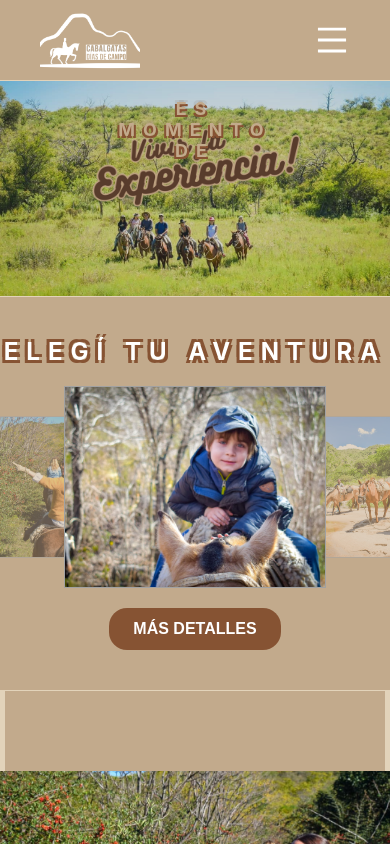
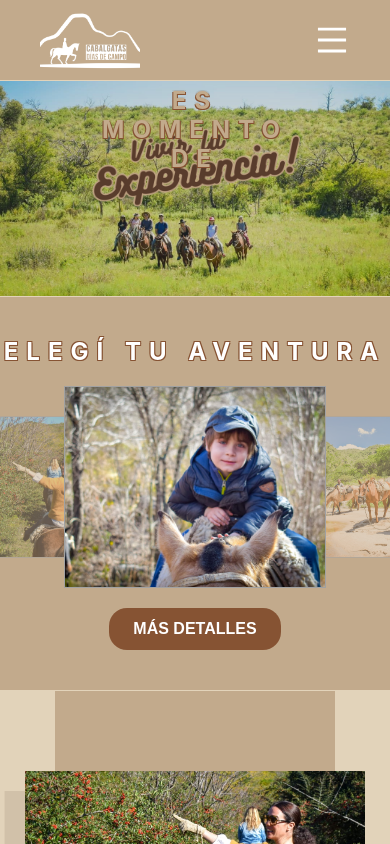
Before and after one commit to androettojuan/web-cabalgatas2, a React (Create React App) app: page / in a window 390 px wide. Shown: the top 844 px of the page. Built offline with nearby package versions, Linux system fonts and the light colour scheme.

Commit message:
adaptado de pantalla section 3

```diff
--- a/src/components/Paragraph/Paragraph.styles.js
+++ b/src/components/Paragraph/Paragraph.styles.js
@@ -15,11 +15,36 @@ export const StyledParagraph = styled("p", {
       },
     },
     size: {
-      xs: { fontSize: "14px" },
-      sm: { fontSize: "16px" },
-      md: { fontSize: "18px" },
-      lg: { fontSize: "20px" },
-      xl: { fontSize: "26px" },
+      xs: {
+        fontSize: "14px",
+        "@media (max-width: 900px)": {
+          fontSize: "10px",
+        },
+      },
+      sm: {
+        fontSize: "16px",
+        "@media (max-width: 900px)": {
+          fontSize: "12px",
+        },
+      },
+      md: {
+        fontSize: "18px",
+        "@media (max-width: 900px)": {
+          fontSize: "14px",
+        },
+      },
+      lg: {
+        fontSize: "20px",
+        "@media (max-width: 900px)": {
+          fontSize: "16px",
+        },
+      },
+      xl: {
+        fontSize: "26px",
+        "@media (max-width: 900px)": {
+          fontSize: "22px",
+        },
+      },
     },
   },
 });
--- a/src/components/Section3Layout/Section3Layout.styles.js
+++ b/src/components/Section3Layout/Section3Layout.styles.js
@@ -20,16 +20,51 @@ export const StyledSection3Fondo1 = styled("div", {
   bottom: "0",
   left: "50%",
   transform: "translateX(-50%)",
+  "@media (max-width: 1600px)": {
+    width: "360px",
+  },
+  "@media (max-width: 1200px)": {
+    width: "340px",
+  },
+  "@media (max-width: 900px)": {
+    width: "320px",
+  },
+  "@media (max-width: 700px)": {
+    width: "300px",
+  },
+  "@media (max-width: 600px)": {
+    width: "280px",
+  },
 });
 
 export const StyledSection3Fondo2 = styled("div", {
   width: "440px",
   height: "280px",
-  backgroundColor: "$litebrown",
+  backgroundColor: "$litebrown2",
   position: "absolute",
   top: "100px",
   left: "50%",
   transform: "translateX(-56%)",
+  "@media (max-width: 1600px)": {
+    width: "420px",
+    height: "260px",
+  },
+  "@media (max-width: 1200px)": {
+    width: "400px",
+    height: "240px",
+  },
+  "@media (max-width: 900px)": {
+    width: "380px",
+    height: "220px",
+  },
+  "@media (max-width: 700px)": {
+    width: "360px",
+    height: "200px",
+  },
+  "@media (max-width: 600px)": {
+    width: "340px",
+    height: "180px",
+  },
 });
 
 export const StyledSection3Img = styled("img", {
@@ -41,6 +76,26 @@ export const StyledSection3Img = styled("img", {
   top: "80px",
   left: "50%",
   transform: "translateX(-50%)",
+  "@media (max-width: 1600px)": {
+    width: "420px",
+    height: "260px",
+  },
+  "@media (max-width: 1200px)": {
+    width: "400px",
+    height: "240px",
+  },
+  "@media (max-width: 900px)": {
+    width: "380px",
+    height: "220px",
+  },
+  "@media (max-width: 700px)": {
+    width: "360px",
+    height: "200px",
+  },
+  "@media (max-width: 600px)": {
+    width: "340px",
+    height: "180px",
+  },
 });
 
 export const StyledSection3Content = styled("div", {
@@ -52,4 +107,19 @@ export const StyledSection3Content = styled("div", {
   textAlign: "center",
   width: "480px",
   marginTop: "400px",
+  "@media (max-width: 1600px)": {
+    width: "460px",
+  },
+  "@media (max-width: 1200px)": {
+    width: "440px",
+  },
+  "@media (max-width: 900px)": {
+    width: "420px",
+  },
+  "@media (max-width: 700px)": {
+    width: "400px",
+  },
+  "@media (max-width: 600px)": {
+    width: "380px",
+  },
 });
--- a/src/components/Title/Title.styles.js
+++ b/src/components/Title/Title.styles.js
@@ -10,12 +10,24 @@ export const StyledTitle = styled("h1", {
         color: "$white",
         textShadow:
           "3px 3px 0px #865333, -3px -3px 0px #865333, 3px -3px 0px #865333, -3px 3px 0px #865333",
+        "@media (max-width: 900px)": {
+          textShadow:
+            "2px 2px 0px #865333, -2px -2px 0px #865333, 2px -2px 0px #865333, -2px 2px 0px #865333",
+        },
+        "@media (max-width: 600px)": {
+          textShadow:
+            "1px 1px 0px #865333, -1px -1px 0px #865333, 1px -1px 0px #865333, -1px 1px 0px #865333",
+        },
       },
       brown: { color: "$brown" },
       primary: {
         color: "$primary",
         textShadow:
           "2px 2px 0px #865233, -2px -2px 0px #8652, 2px -2px 0px #8652, -2px 2px 0px #865233",
+        "@media (max-width: 900px)": {
+          textShadow:
+            "1px 1px 0px #865233, -1px -1px 0px #8652, 1px -1px 0px #8652, -1px 1px 0px #865233",
+        },
       },
       dark: { color: "$dark" },
     },
@@ -28,9 +40,6 @@ export const StyledTitle = styled("h1", {
         "@media (max-width: 900px)": {
           fontSize: "14px",
         },
-        "@media (max-width: 600px)": {
-          fontSize: "10px",
-        },
       },
       sm: {
         fontSize: "28px",
@@ -40,9 +49,6 @@ export const StyledTitle = styled("h1", {
         "@media (max-width: 900px)": {
           fontSize: "20px",
         },
-        "@media (max-width: 600px)": {
-          fontSize: "14px",
-        },
       },
       md: {
         fontSize: "42px",
@@ -51,9 +57,6 @@ export const StyledTitle = styled("h1", {
         },
         "@media (max-width: 900px)": {
           fontSize: "24px",
-        },
-        "@media (max-width: 600px)": {
-          fontSize: "18px",
         },
       },
       lg: {
--- a/src/theme/styled.js
+++ b/src/theme/styled.js
@@ -29,6 +29,7 @@ export const {
       brown: "#865333",
       brown2: "#623E2A",
       litebrown: "#E2D3BA",
+      litebrown2: "#D1C1A9",
       dark: "#333333",
       grey: "#a1a1a1",
       secondary: "#efebe5",
```
